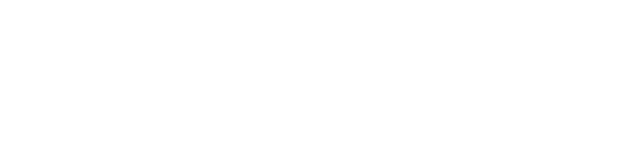
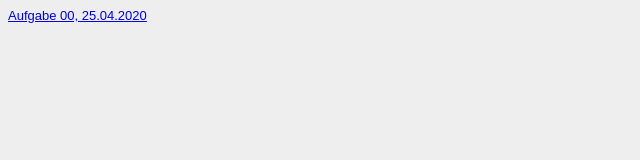
Before and after one commit to AnnieVoynova/GIS-SoSe-2020, a plain HTML site: page Steckbrief/steckbrief.htm in a window 1280 px wide. Shown: the whole page, without its empty margins (0-640 px from the left). Drawn offline with Linux system fonts and the light colour scheme.

Commit message:
Aufgabe 00

```diff
--- a/Steckbrief/steckbrief.htm
+++ b/Steckbrief/steckbrief.htm
@@ -7,11 +7,12 @@
 body {
 	font-family: arial;
 	font-size: small;
-	background: #eeeee
+	background: #eeeeee
 }
 </style>
 </head>
 <body>
 	<!-- Hier die Links zu den gelösten Aufgaben einstellen, aktuelle oben, alte stehen lassen! Format: Aufgabenbezeichnung, Datum -->
+	<a href="https://annievoynova.github.io/GIS-SoSe-2020/Aufgabe00/index.html" target="_blank" >Aufgabe 00, 25.04.2020</a>
 </body>
 </html>
```
Also changed, not shown: Aufgabe00/index.html (+11 -0 lines).
